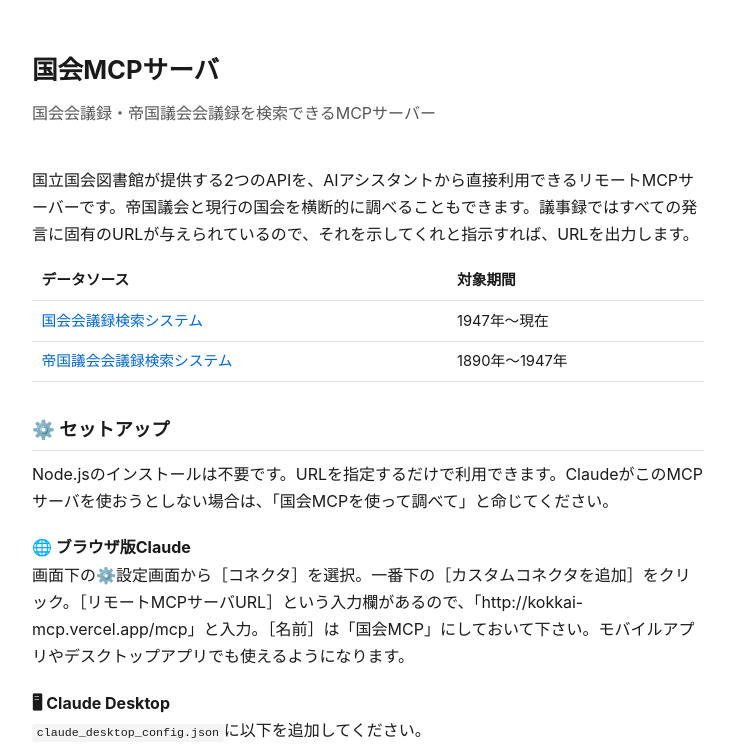
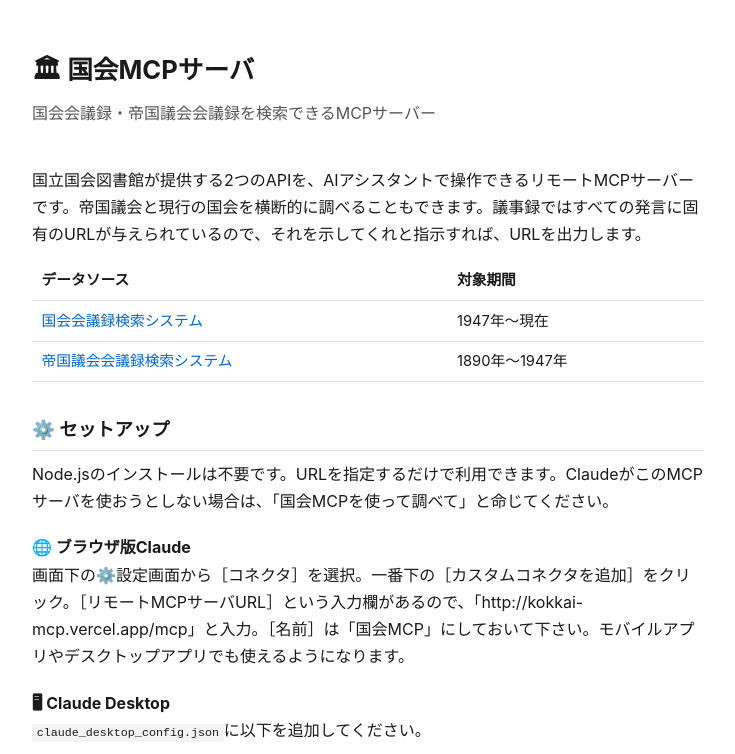
Before and after one commit to analekt/kokkai-mcp-server, a website: page public/index.html in a window 1280 px wide. Shown: the top 754 px of the page, without its empty margins (272-1007 px from the left). Drawn offline with Linux system fonts and the light colour scheme.

Commit message:
docs: update landing page title and description

```diff
--- a/public/index.html
+++ b/public/index.html
@@ -26,10 +26,10 @@
 </head>
 <body>
 
-<h1>国会MCPサーバ</h1>
+<h1>🏛 国会MCPサーバ</h1>
 <p class="subtitle">国会会議録・帝国議会会議録を検索できるMCPサーバー</p>
 
-<p>国立国会図書館が提供する2つのAPIを、AIアシスタントから直接利用できるリモートMCPサーバーです。帝国議会と現行の国会を横断的に調べることもできます。議事録ではすべての発言に固有のURLが与えられているので、それを示してくれと指示すれば、URLを出力します。</p>
+<p>国立国会図書館が提供する2つのAPIを、AIアシスタントで操作できるリモートMCPサーバーです。帝国議会と現行の国会を横断的に調べることもできます。議事録ではすべての発言に固有のURLが与えられているので、それを示してくれと指示すれば、URLを出力します。</p>
 
 <table>
   <tr><th>データソース</th><th>対象期間</th></tr>
```
